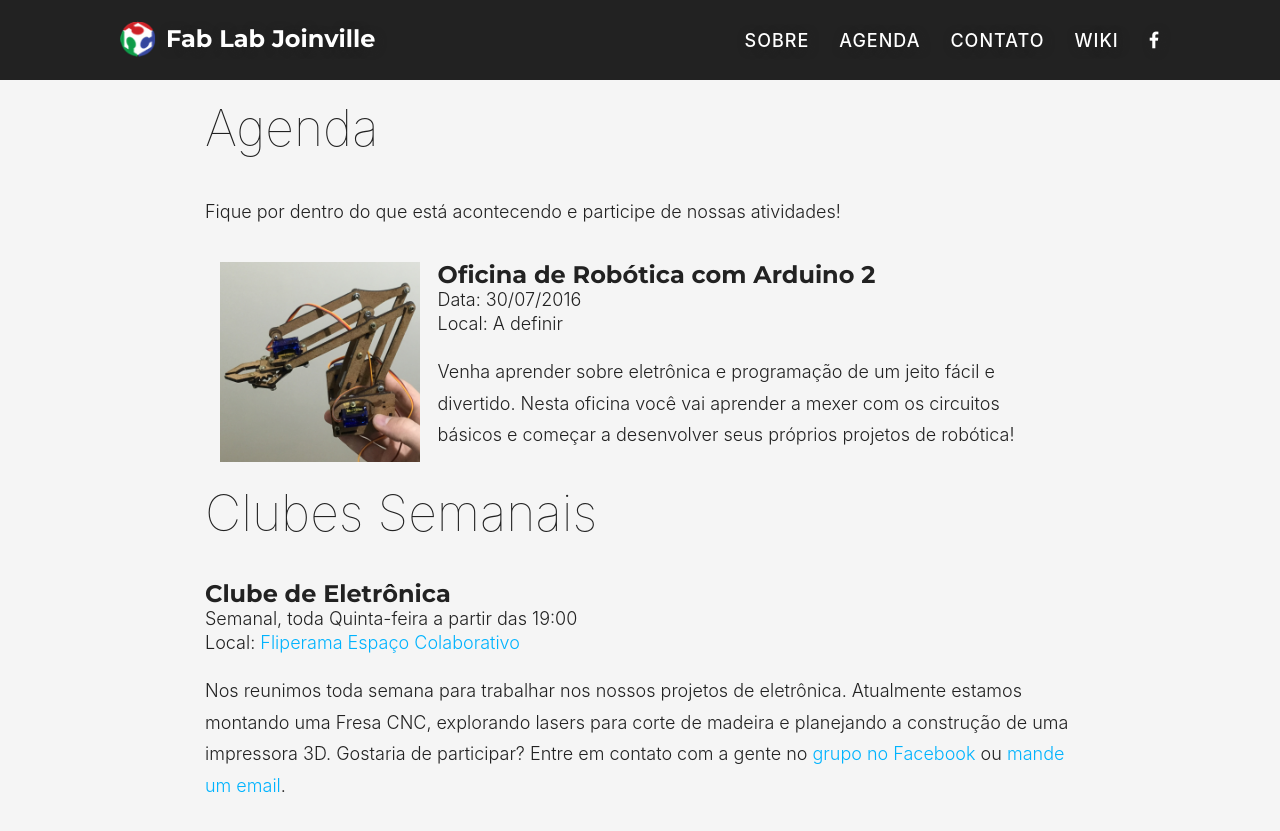
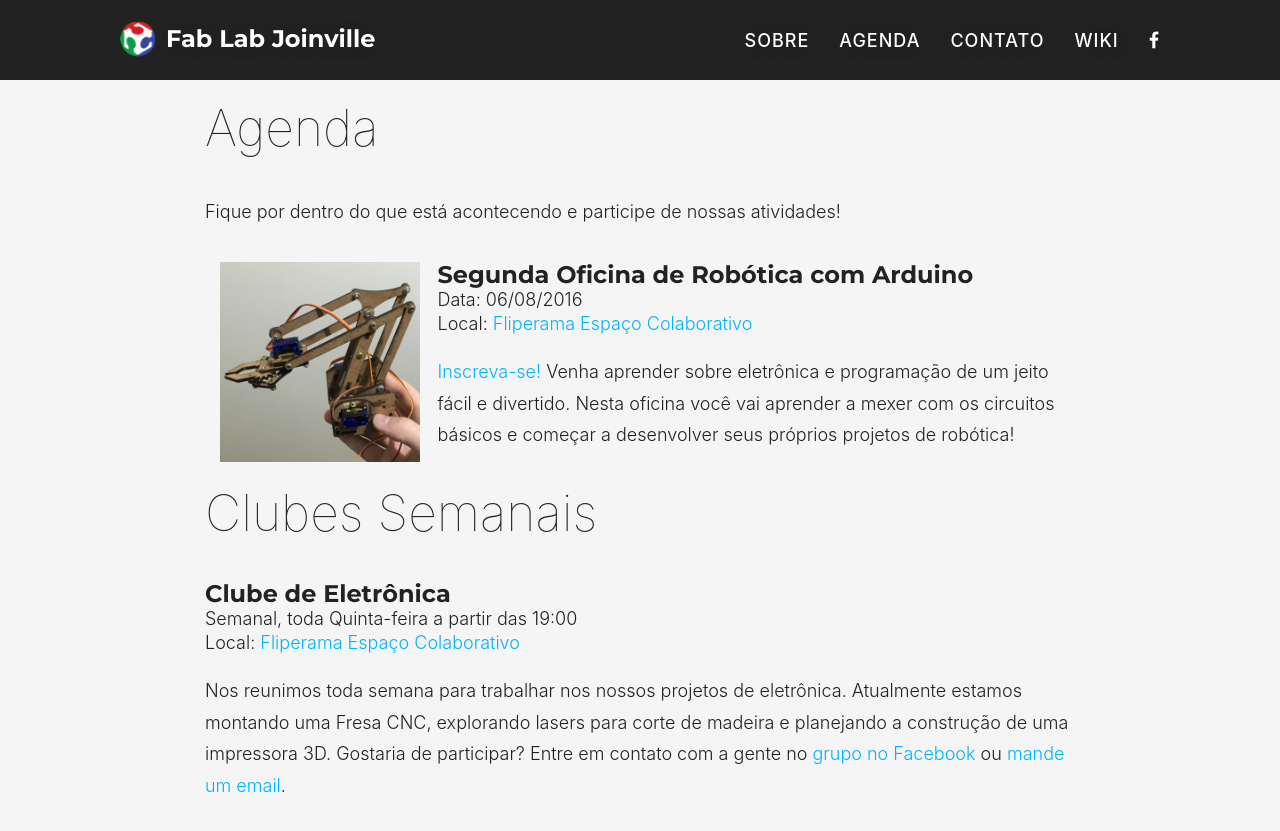
Before and after one commit to fablabjoinville/old-but-gold-fablabjoinville.github.io, a Jekyll site: the page built from index.html, in a window 1280 px wide and 900 px high, scrolled down 1712 px. Shown: the top 831 px of the window. Built offline with Jekyll 4.4.1, drawn with Linux system fonts in a browser that asks for light colours; some web fonts are replaced.

Commit message:
Update index.html

```diff
--- a/index.html
+++ b/index.html
@@ -48,15 +48,15 @@
             <img style="width:200px" class="" src="/images/Screenshot_7_6_16__11_03_AM.png" alt="">
           </div>
           <div class="col-lg-9 event-panel">
-            <h3 class="oficina-titulo">Oficina de Robótica com Arduino 2</h3>
+            <h3 class="oficina-titulo"<a href="https://www.sympla.com.br/segunda-oficina-de-robotica-com-arduino__79173">Segunda Oficina de Robótica com Arduino</a></h3>
             <div class="oficina-info">
-              <p class="oficina-data">Data: 30/07/2016</p>
+              <p class="oficina-data">Data: 06/08/2016</p>
               <p class="oficina-detalhes">
-                Local: A definir</a>
+                Local: <a href="www.fliperamaec.com.br">Fliperama Espaço Colaborativo</a>
               </p>
             </div>
             <p>
-              Venha aprender sobre eletrônica e programação de um jeito fácil e divertido. Nesta oficina você vai aprender a mexer com os circuitos básicos e começar a desenvolver seus próprios projetos de robótica!
+              <a href="https://www.sympla.com.br/segunda-oficina-de-robotica-com-arduino__79173">Inscreva-se!</a> Venha aprender sobre eletrônica e programação de um jeito fácil e divertido. Nesta oficina você vai aprender a mexer com os circuitos básicos e começar a desenvolver seus próprios projetos de robótica!
             </p>
           </div>
         </div>
```
